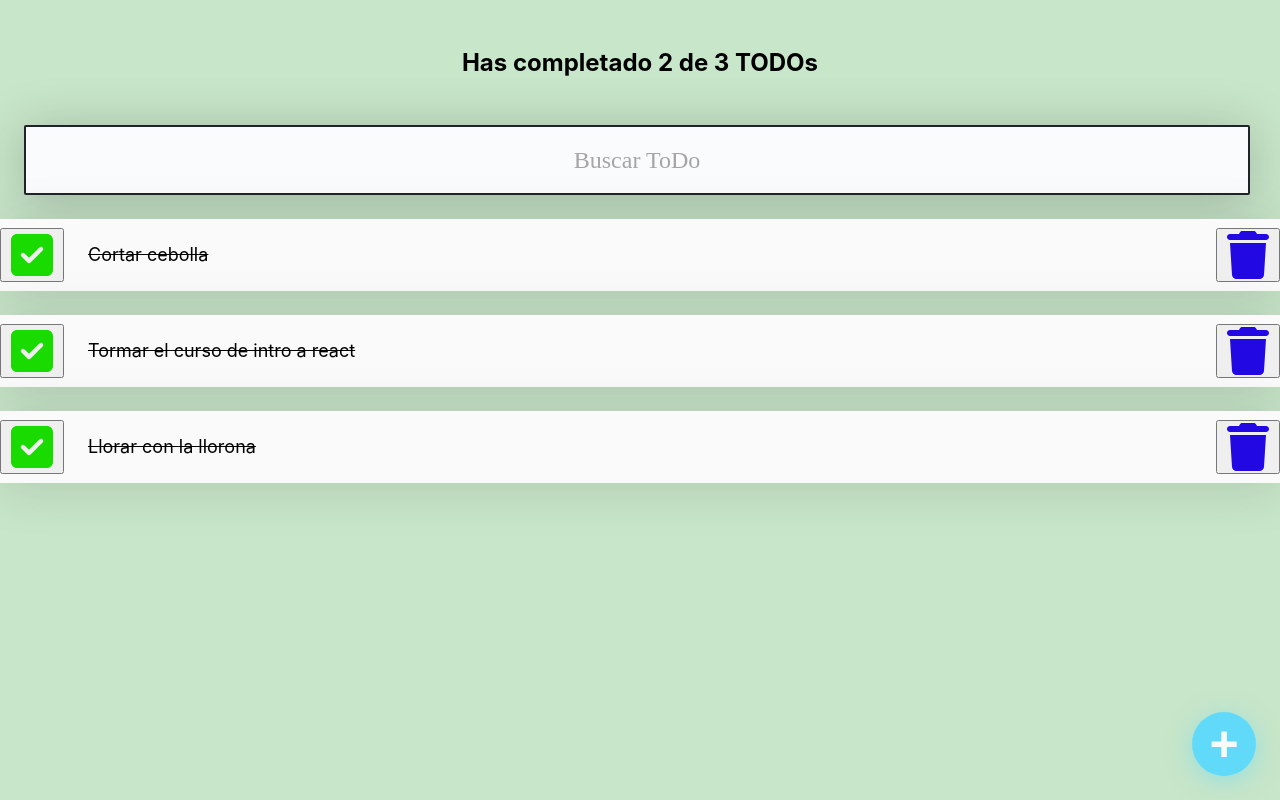
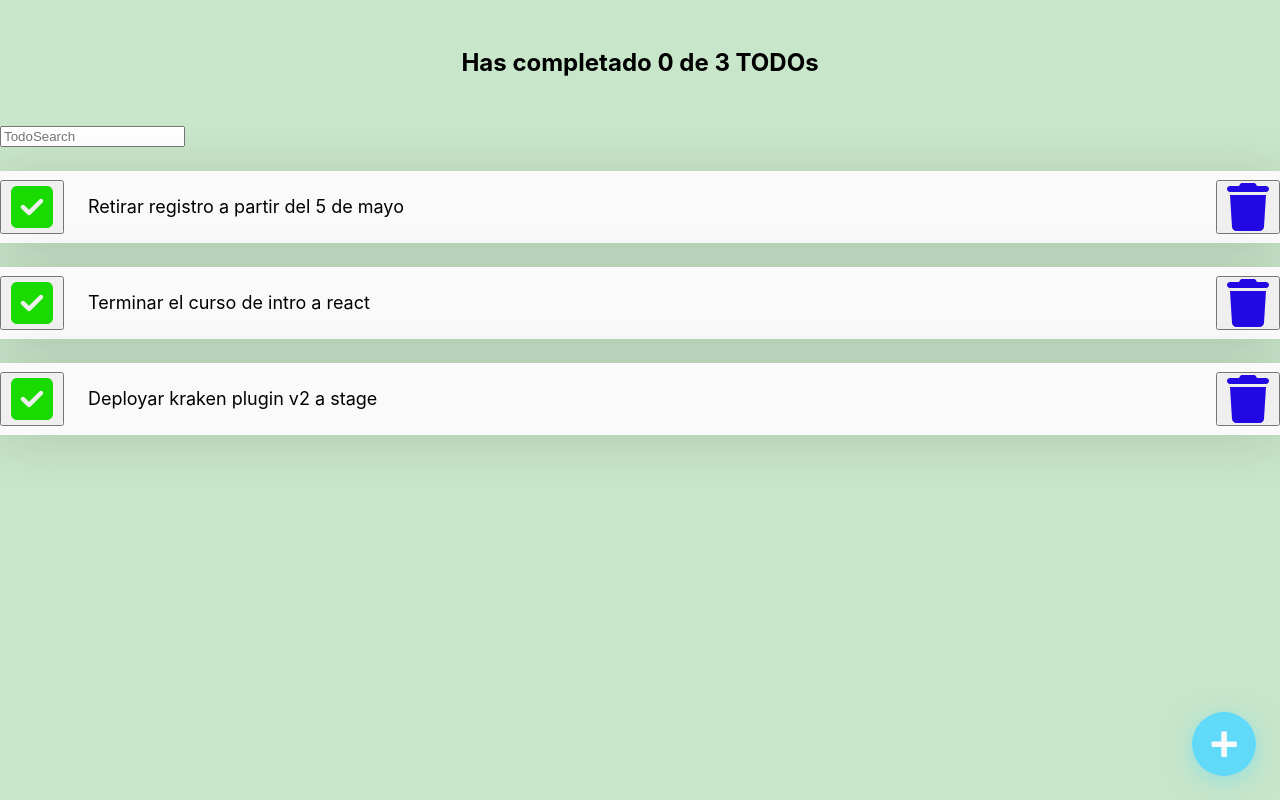
Before and after one commit to Facuzogbe/project-react, a React (Create React App) app: page / in a window 1280 px wide. Built offline with nearby package versions, Linux system fonts and the light colour scheme.

Commit message:
counter and search to dos

```diff
--- a/src/components/TodoCounter/TodoCounter.js
+++ b/src/components/TodoCounter/TodoCounter.js
@@ -1,9 +1,9 @@
 import React from 'react';
 import  './TodoCounter.css';
 
-function TodoCounter() {
+function TodoCounter({total, completed}) {
     return (
-        <h2 className='TodoCounter'>Has completado 2 de 3 TODOs</h2>
+        <h2 className='TodoCounter'>Has completado {completed} de {total} TODOs</h2>
 
     );
 }
--- a/src/components/TodoSearch/TodoSearch.js
+++ b/src/components/TodoSearch/TodoSearch.js
@@ -2,16 +2,18 @@
 import './TodoSearch.css';
 
 
-function TodoSearch() {
-    const onSearchValueChange = (event) => {
-        console.log(event.target.value)
-    }
+function TodoSearch({searchValue, setSearchValue}) {
+     const onSearchValueChange = (event) => {
+        console.log(event.target.value);
+         setSearchValue(event.target.value);
+     }
 
 
     return (
         <input
-         placeholder="Buscar ToDo"
-         className='TodoSearch'
+         placeholder="TodoSearch"
+         className='Cebolla'
+         value={searchValue}
          onChange={onSearchValueChange}
          />
     );
--- a/src/pages/App.js
+++ b/src/pages/App.js
@@ -7,20 +7,44 @@
 
 // import './App.css';
 
-const todos = [
-  { text: "Cortar cebolla", completed: true },
-  { text: "Tormar el curso de intro a react", completed: true },
-  { text: "Llorar con la llorona", completed: true },
+const defaultTodos = [
+  { text: "Retirar registro a partir del 5 de mayo", completed: false },
+  { text: "Terminar el curso de intro a react", completed: false },
+  { text: "Deployar kraken plugin v2 a stage", completed: false },
 ];
 
-function App(props) {
+function App() {
+  const [todos, setTodos] =React.useState(defaultTodos);
+  const  [searchValue, setSearchValue] = React.useState('');
+  const completedTodos = todos.filter(todo => !!todo.completed).length;
+  const totalTodos = todos.length;
+
+  let searchedTodos = [];
+
+  if (!searchValue.length >=1) {
+    searchedTodos = todos;
+
+  } else {
+    searchedTodos = todos.filter(todo => {
+      const todoText = todo.text.toLowerCase();
+      const searchText = searchValue.toLowerCase();
+      return todoText.includes(searchText);
+
+    })
+  }
+
   return (
     <React.Fragment>
-      <TodoCounter />
-      <TodoSearch />
-
+      <TodoCounter
+        total={totalTodos}
+        completed={completedTodos}
+      />
+      <TodoSearch
+        searchValue = {searchValue}
+        setSearchValue = {setSearchValue}
+        />
       <TodoList>
-        {todos.map((todo) => (
+        {searchedTodos.map(todo => (
           <TodoItem
             key={todo.text}
             text={todo.text}
```
